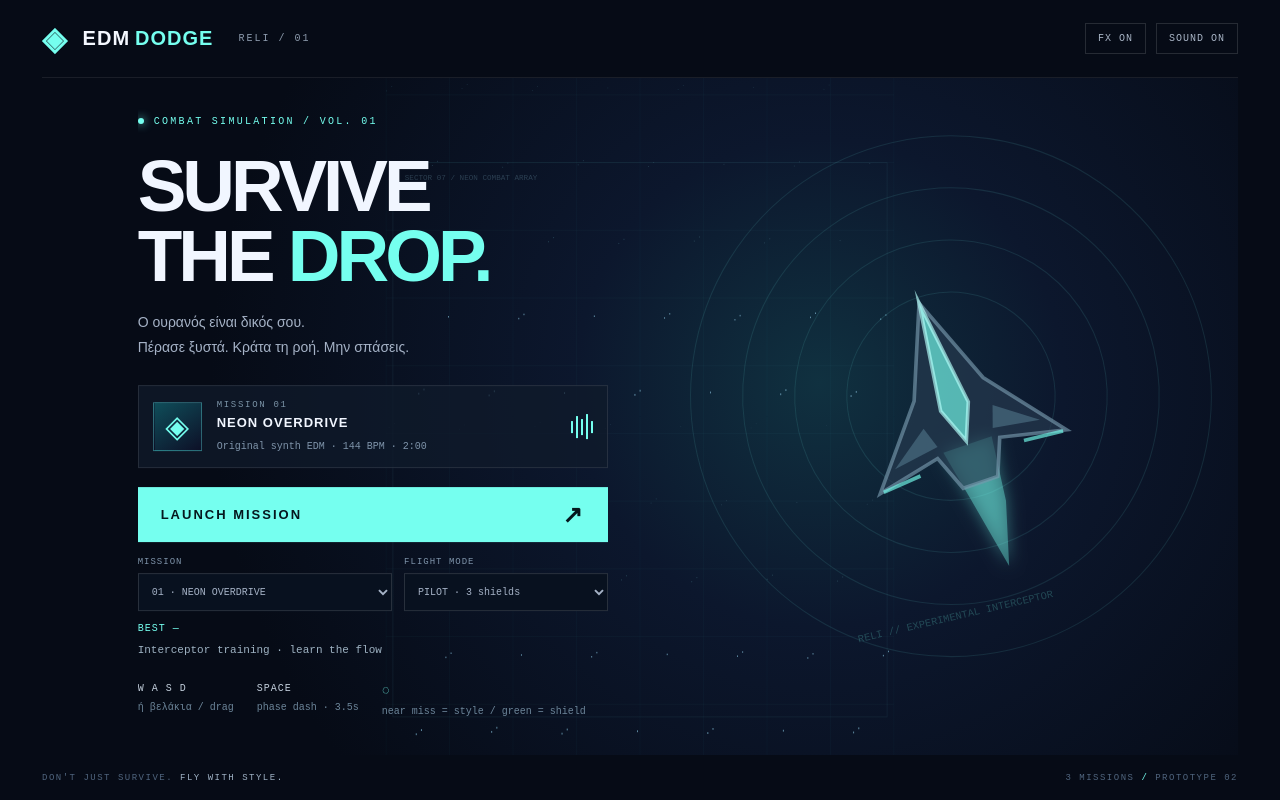
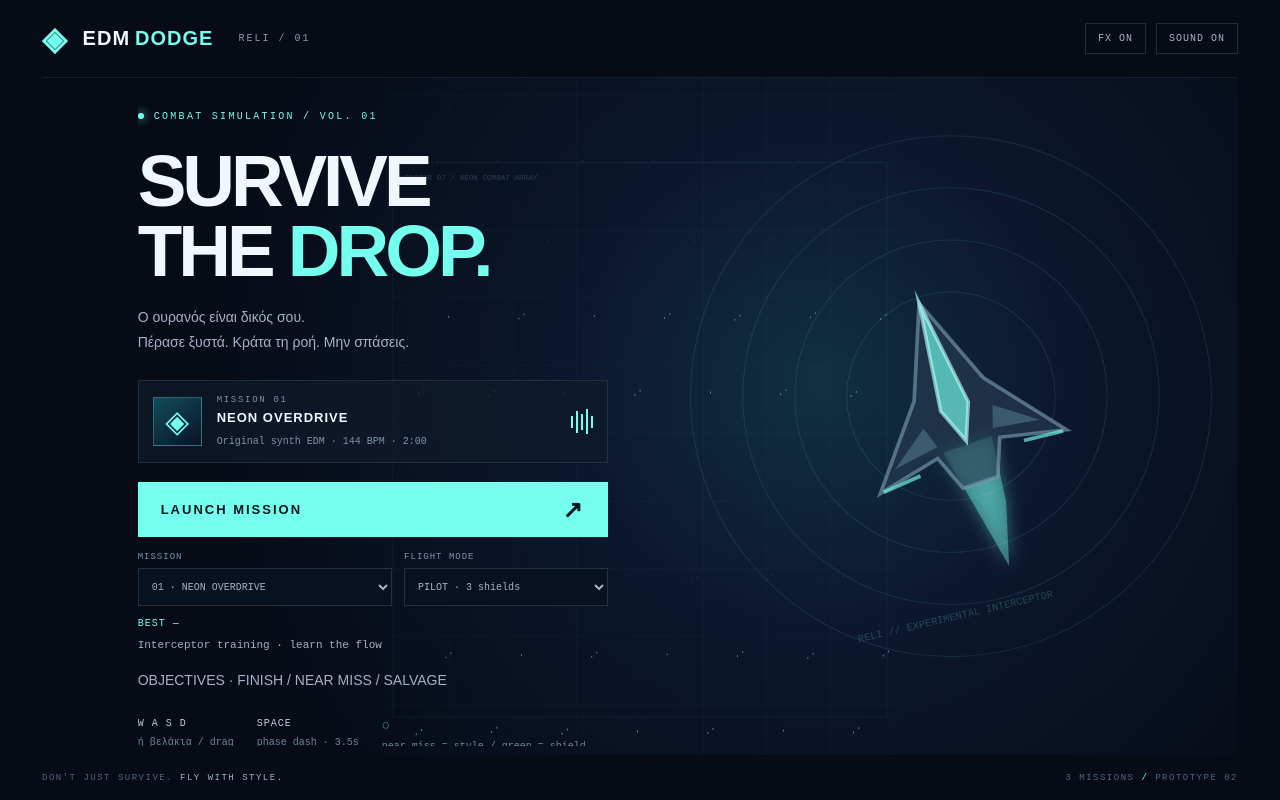
Before and after one commit to statego2/EDM-DODGE, a website: page dist/index.html in a window 1280 px wide. Drawn offline with Linux system fonts and the light colour scheme.

Commit message:
Show three replay objectives and earned medals in the results report

```diff
--- a/dist/index.html
+++ b/dist/index.html
@@ -14,11 +14,11 @@
     <p class="pitch">Ο ουρανός είναι δικός σου.<br>Πέρασε ξυστά. Κράτα τη ροή. Μην σπάσεις.</p>
     <div class="track"><div class="track-art">◈</div><div><span class="label" id="missionNumber">MISSION 01</span><strong id="missionTitle">NEON OVERDRIVE</strong><span>Original synth EDM · 144 BPM · 2:00</span></div><div class="wave" aria-hidden="true"><i></i><i></i><i></i><i></i><i></i></div></div>
     <button class="launch" id="start">LAUNCH MISSION <span>↗</span></button>
-    <div class="settings"><label>MISSION <select id="mission" aria-label="Choose mission"><option value="neon">01 · NEON OVERDRIVE</option><option value="siege">02 · SKYFIRE SIEGE</option><option value="rift">03 · PHANTOM RIFT</option></select></label><label>FLIGHT MODE <select id="difficulty"><option value="pilot">PILOT · 3 shields</option><option value="rookie">ROOKIE · 5 shields</option><option value="ace">ACE · 1 shield</option></select></label><span id="best">BEST —</span></div><p class="mission-info" id="missionInfo">Interceptor training · learn the flow</p>
+    <div class="settings"><label>MISSION <select id="mission" aria-label="Choose mission"><option value="neon">01 · NEON OVERDRIVE</option><option value="siege">02 · SKYFIRE SIEGE</option><option value="rift">03 · PHANTOM RIFT</option></select></label><label>FLIGHT MODE <select id="difficulty"><option value="pilot">PILOT · 3 shields</option><option value="rookie">ROOKIE · 5 shields</option><option value="ace">ACE · 1 shield</option></select></label><span id="best">BEST —</span></div><p class="mission-info" id="missionInfo">Interceptor training · learn the flow</p><p class="mission-goals" id="missionGoals">OBJECTIVES · FINISH / NEAR MISS / SALVAGE</p>
     <div class="instructions"><div><kbd>W A S D</kbd><span>ή βελάκια / drag</span></div><div><kbd>SPACE</kbd><span>phase dash · 3.5s</span></div><div><span class="cyan">◌</span><span>near miss = style / green = shield</span></div></div>
    </section>
    <section class="overlay modal" id="paused" hidden><div class="eyebrow">FLIGHT ON HOLD</div><h2>TAKE A<br><em>BREATH.</em></h2><p>Η αποστολή και η μουσική σε περιμένουν.</p><button class="launch" id="resume">RESUME FLIGHT <span>↗</span></button><button class="secondary" id="exit">EXIT TO HANGAR</button></section>
-   <section class="overlay modal" id="result" hidden><div class="eyebrow" id="resultLabel">MISSION REPORT</div><h2 id="resultTitle">RUN<br><em>COMPLETE.</em></h2><div class="report"><div class="rank" id="rank">A</div><div><span class="label">STYLE SCORE</span><strong id="finalScore">0</strong><span id="finalStats"></span></div></div><p id="resultTip"></p><button class="launch" id="retry">FLY AGAIN <span>↗</span></button><button class="secondary" id="hangar">BACK TO HANGAR</button></section>
+   <section class="overlay modal" id="result" hidden><div class="eyebrow" id="resultLabel">MISSION REPORT</div><h2 id="resultTitle">RUN<br><em>COMPLETE.</em></h2><div class="report"><div class="rank" id="rank">A</div><div><span class="label">STYLE SCORE</span><strong id="finalScore">0</strong><span id="finalStats"></span><span id="missionStars" class="earned-stars"></span></div></div><div id="resultObjectives" class="objectives" aria-label="Mission objectives"></div><p id="resultTip"></p><button class="launch" id="retry">FLY AGAIN <span>↗</span></button><button class="secondary" id="hangar">BACK TO HANGAR</button></section>
    <div class="flight-bottom" id="flightBottom" hidden><span id="flightTime">0:00 / 2:00</span><button id="dash">PHASE DASH <span id="dashCooldown">READY</span></button></div>
    <div id="error" role="alert" hidden></div>
   </main>
```
